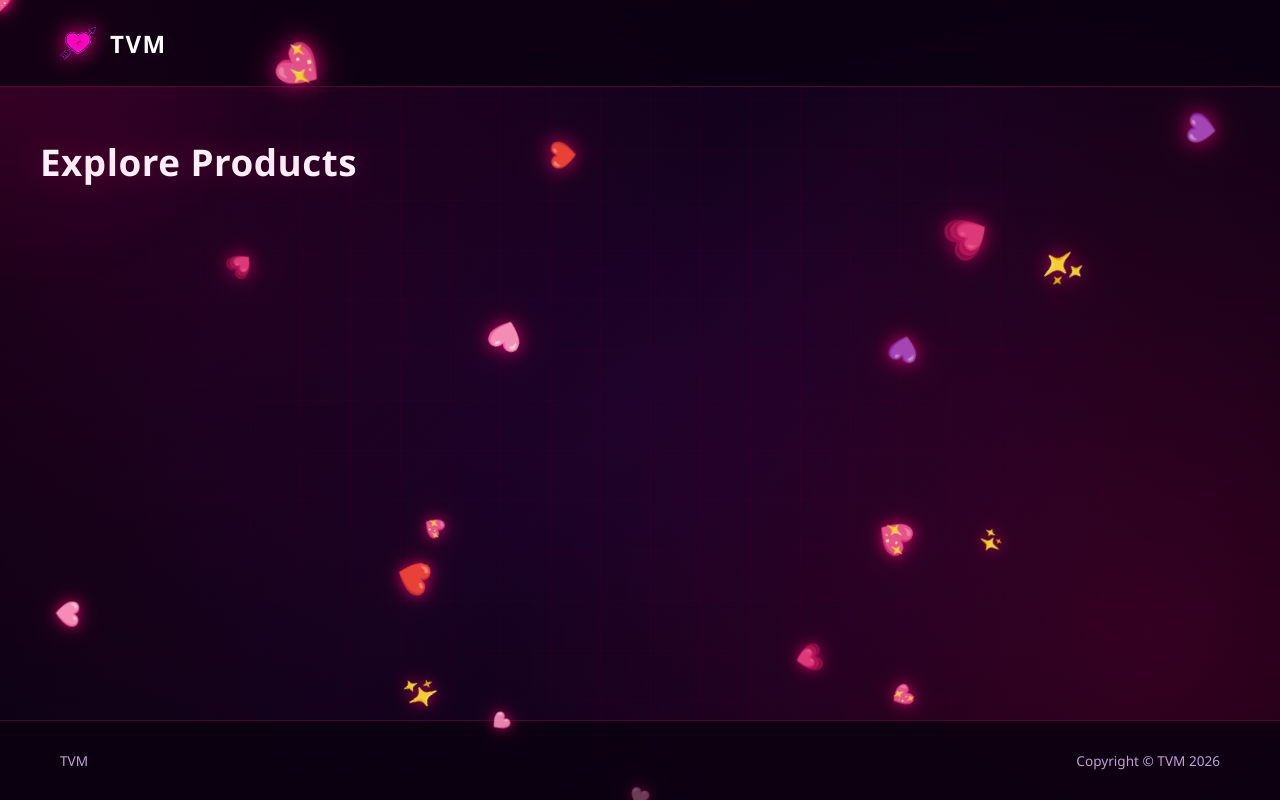
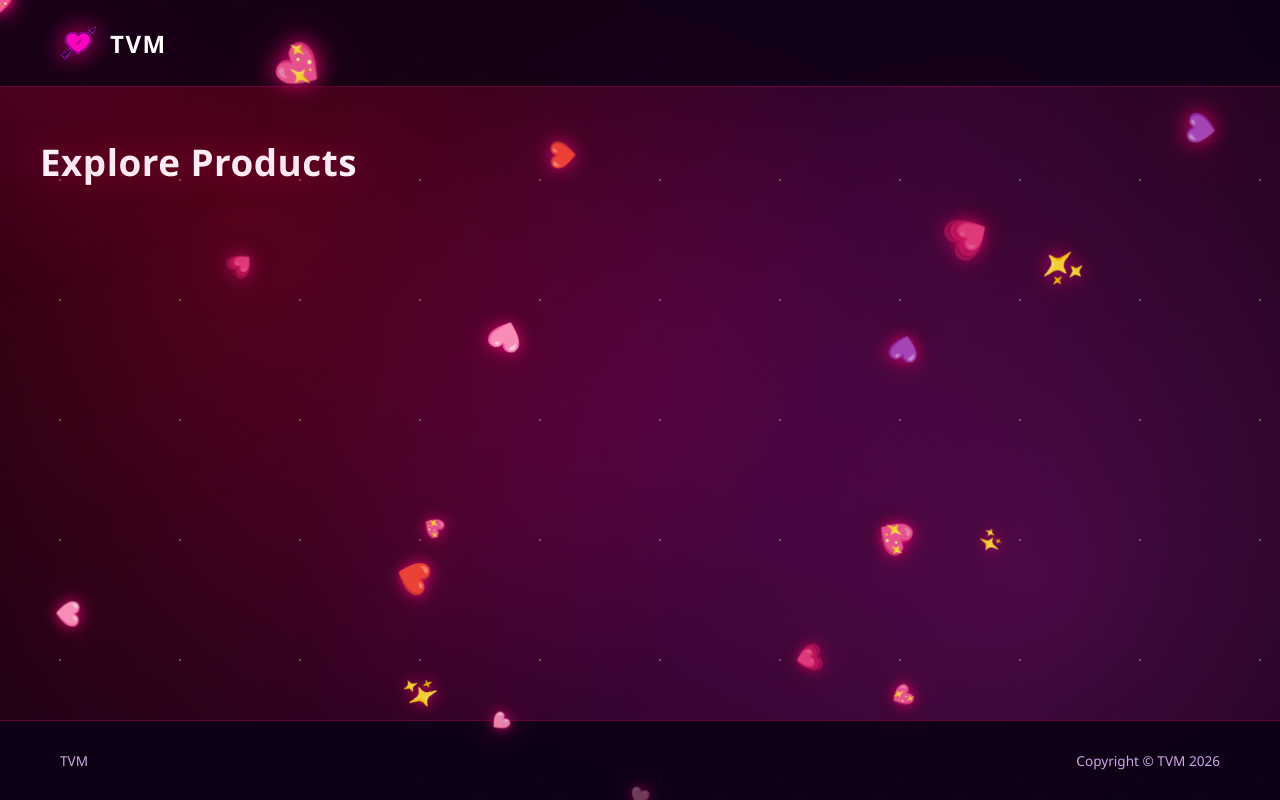
Before and after one commit to scp067adrian-sketch/webstite, a website: page public/index.html in a window 1280 px wide. Drawn offline with Linux system fonts and the light colour scheme; no server answers.

Commit message:
Update index.html

```diff
--- a/public/index.html
+++ b/public/index.html
@@ -6,14 +6,14 @@
     <title>TVM Store - Products</title>
     <style>
         :root {
-            --bg-color: #050008;
-            --card-bg: rgba(20, 4, 28, 0.75);
+            --bg-color: #030005;
+            --card-bg: rgba(22, 5, 32, 0.75);
             --accent-purple: #ff007f;
-            --accent-glow: rgba(255, 0, 127, 0.35);
+            --accent-glow: rgba(255, 0, 127, 0.4);
             --text-main: #ffffff;
-            --text-muted: #c49edc;
-            --border-color: rgba(255, 0, 127, 0.3);
-            --border-hover: rgba(255, 0, 127, 0.95);
+            --text-muted: #d0a5e8;
+            --border-color: rgba(255, 0, 127, 0.35);
+            --border-hover: rgba(255, 0, 127, 1);
         }
 
         * { box-sizing: border-box; margin: 0; padding: 0; font-family: 'Segoe UI', Tahoma, Geneva, Verdana, sans-serif; cursor: none; }
@@ -28,35 +28,44 @@
             position: relative;
         }
 
-        /* Dynamic Mesh Background with Cyber Grid Overlay */
-        .bg-ambient {
+        /* Animated Dynamic Glowing Nebula Background */
+        .bg-nebula {
             position: fixed; top: 0; left: 0; width: 100%; height: 100%; pointer-events: none; z-index: 0;
             background:
-                radial-gradient(circle at 10% 20%, rgba(120, 0, 90, 0.25) 0%, transparent 45%),
-                radial-gradient(circle at 90% 80%, rgba(255, 0, 127, 0.18) 0%, transparent 50%),
-                radial-gradient(circle at 50% 50%, rgba(60, 0, 100, 0.2) 0%, transparent 70%),
-                linear-gradient(135deg, #050008 0%, #12021a 50%, #050008 100%);
+                radial-gradient(circle at 20% 30%, rgba(255, 0, 127, 0.25) 0%, transparent 50%),
+                radial-gradient(circle at 80% 70%, rgba(138, 43, 226, 0.3) 0%, transparent 60%),
+                radial-gradient(circle at 50% 50%, rgba(75, 0, 130, 0.25) 0%, transparent 70%),
+                linear-gradient(135deg, #05000a 0%, #1a0324 50%, #030005 100%);
+            animation: nebulaShift 12s ease-in-out infinite alternate;
         }
 
-        .bg-grid {
+        @keyframes nebulaShift {
+            0% { transform: scale(1) rotate(0deg); filter: hue-rotate(0deg); }
+            50% { transform: scale(1.05) rotate(2deg); filter: hue-rotate(25deg); }
+            100% { transform: scale(1) rotate(0deg); filter: hue-rotate(0deg); }
+        }
+
+        /* Floating Glowing Particles for extra depth */
+        .bg-particles {
             position: fixed; top: 0; left: 0; width: 100%; height: 100%; pointer-events: none; z-index: 0;
             background-image:
-                linear-gradient(rgba(255, 0, 127, 0.03) 1px, transparent 1px),
-                linear-gradient(90deg, rgba(255, 0, 127, 0.03) 1px, transparent 1px);
-            background-size: 50px 50px;
-            mask-image: radial-gradient(circle at 50% 40%, black 40%, transparent 90%);
+                radial-gradient(white 1px, transparent 1px),
+                radial-gradient(rgba(255, 0, 127, 0.6) 1.5px, transparent 1.5px);
+            background-size: 120px 120px, 80px 80px;
+            background-position: 0 0, 40px 40px;
+            opacity: 0.3;
         }
 
         /* Mouse Glow & Heart Cursor */
         .mouse-glow {
             position: fixed; top: 0; left: 0; width: 600px; height: 600px;
-            background: radial-gradient(circle, rgba(255, 0, 127, 0.15) 0%, transparent 70%);
+            background: radial-gradient(circle, rgba(255, 0, 127, 0.18) 0%, transparent 70%);
             transform: translate(-50%, -50%); pointer-events: none; z-index: 1;
         }
         .cursor {
-            position: fixed; top: 0; left: 0; font-size: 20px;
+            position: fixed; top: 0; left: 0; font-size: 22px;
             pointer-events: none; transform: translate(-50%, -50%);
-            text-shadow: 0 0 10px var(--accent-purple), 0 0 20px rgba(255, 0, 127, 0.8);
+            text-shadow: 0 0 12px var(--accent-purple), 0 0 25px rgba(255, 0, 127, 0.9);
             z-index: 9999;
             transition: transform 0.1s ease;
         }
@@ -73,8 +82,8 @@
             position: absolute;
             font-size: 24px;
             animation: floatUp linear infinite;
-            text-shadow: 0 0 15px rgba(255, 0, 127, 0.8), 0 0 30px rgba(255, 0, 127, 0.4);
-            filter: drop-shadow(0 5px 10px rgba(0,0,0,0.6));
+            text-shadow: 0 0 15px rgba(255, 0, 127, 0.9), 0 0 30px rgba(255, 0, 127, 0.5);
+            filter: drop-shadow(0 5px 12px rgba(0,0,0,0.7));
         }
         @keyframes floatUp {
             0% { transform: translateY(105vh) scale(0.7) rotate(0deg); opacity: 0; }
@@ -88,10 +97,10 @@
         header {
             display: flex; justify-content: space-between; align-items: center;
             padding: 25px 60px; border-bottom: 1px solid var(--border-color);
-            background: rgba(10, 1, 16, 0.75); backdrop-filter: blur(20px);
+            background: rgba(12, 1, 20, 0.8); backdrop-filter: blur(20px);
         }
         .logo-area { display: flex; align-items: center; gap: 14px; font-weight: 900; font-size: 1.5rem; letter-spacing: 1.5px; color: var(--text-main); text-decoration: none; }
-        .logo-icon { width: 36px; height: 36px; object-fit: contain; filter: drop-shadow(0 0 10px var(--accent-purple)); }
+        .logo-icon { width: 36px; height: 36px; object-fit: contain; filter: drop-shadow(0 0 12px var(--accent-purple)); }
 
         .main-layout {
             max-width: 1400px; margin: 50px auto; padding: 0 40px; flex: 1; width: 100%;
@@ -105,7 +114,7 @@
             background: linear-gradient(135deg, #fff 30%, var(--text-muted) 100%);
             -webkit-background-clip: text;
             -webkit-text-fill-color: transparent;
-            text-shadow: 0 0 30px rgba(255,0,127,0.3);
+            text-shadow: 0 0 35px rgba(255,0,127,0.4);
         }
 
         /* Bigger Products Grid */
@@ -122,15 +131,15 @@
             overflow: hidden;
             display: flex;
             flex-direction: column;
-            backdrop-filter: blur(15px);
+            backdrop-filter: blur(16px);
             transition: all 0.3s cubic-bezier(0.25, 0.8, 0.25, 1);
-            box-shadow: 0 15px 40px rgba(0, 0, 0, 0.5);
+            box-shadow: 0 15px 45px rgba(0, 0, 0, 0.6);
         }
 
         .product-card:hover {
             border-color: var(--border-hover);
             transform: translateY(-6px);
-            box-shadow: 0 20px 50px var(--accent-glow);
+            box-shadow: 0 20px 55px var(--accent-glow);
         }
 
         .product-title {
@@ -139,7 +148,7 @@
             font-weight: 800;
             text-align: center;
             border-bottom: 1px solid var(--border-color);
-            background: rgba(255, 0, 127, 0.06);
+            background: rgba(255, 0, 127, 0.08);
             letter-spacing: 0.5px;
         }
 
@@ -170,16 +179,16 @@
             font-weight: 900;
             font-size: 1.8rem;
             color: #fff;
-            text-shadow: 0 0 10px rgba(255,255,255,0.3);
+            text-shadow: 0 0 12px rgba(255,255,255,0.4);
         }
 
         .stock-badge {
             font-size: 0.95rem;
             color: var(--accent-purple);
-            background: rgba(255, 0, 127, 0.15);
+            background: rgba(255, 0, 127, 0.18);
             padding: 6px 14px;
             border-radius: 20px;
-            border: 1px solid rgba(255, 0, 127, 0.4);
+            border: 1px solid rgba(255, 0, 127, 0.5);
             font-weight: 700;
         }
 
@@ -194,26 +203,26 @@
             text-decoration: none;
             font-weight: 800;
             font-size: 1.1rem;
-            box-shadow: 0 6px 20px rgba(255, 0, 127, 0.4);
+            box-shadow: 0 6px 20px rgba(255, 0, 127, 0.45);
             transition: all 0.2s ease;
         }
 
         .view-btn:hover {
             filter: brightness(1.15);
-            box-shadow: 0 8px 30px rgba(255, 0, 127, 0.65);
+            box-shadow: 0 8px 30px rgba(255, 0, 127, 0.7);
         }
 
         footer {
             border-top: 1px solid var(--border-color);
             padding: 30px 60px;
             display: flex; justify-content: space-between; align-items: center;
-            background: rgba(10, 1, 16, 0.85); font-size: 0.85rem; color: var(--text-muted);
+            background: rgba(12, 1, 20, 0.9); font-size: 0.85rem; color: var(--text-muted);
         }
     </style>
 </head>
 <body>
-    <div class="bg-ambient"></div>
-    <div class="bg-grid"></div>
+    <div class="bg-nebula"></div>
+    <div class="bg-particles"></div>
     <div class="mouse-glow" id="mouseGlow"></div>
     <div class="cursor" id="customCursor">💖</div>
     <div class="hearts-container" id="heartsContainer"></div>
```
